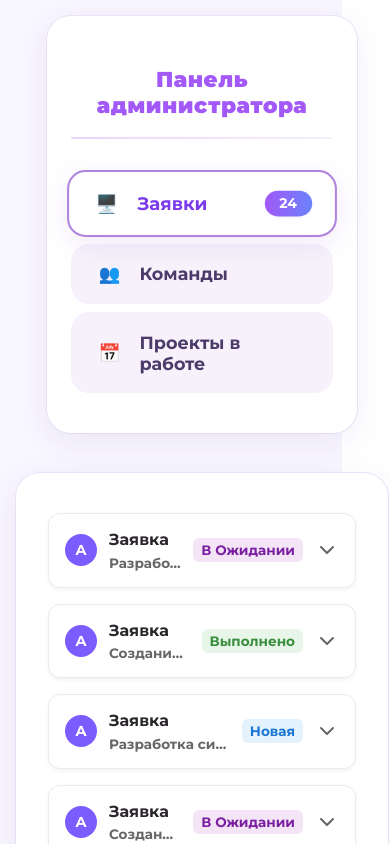
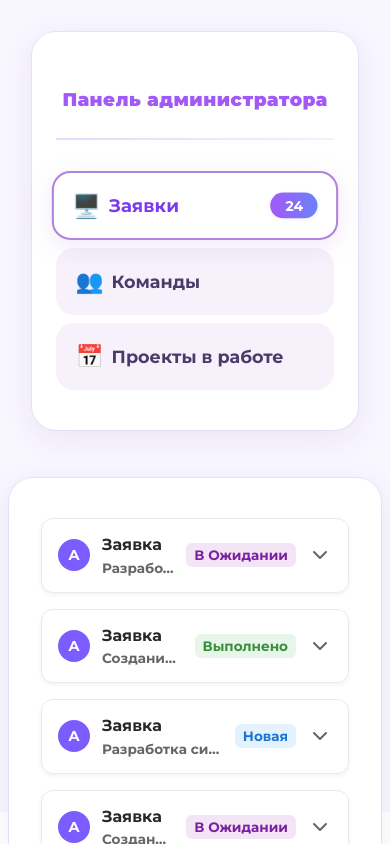
Before and after one commit to Rend-y/hacaton-2025, a Vue app in the folder Frontend/: page /admin in a window 390 px wide. Shown: the top 844 px of the page. Built offline with nearby package versions, Linux system fonts and the light colour scheme; the HTML template or start-up script is replaced by a standard one.

Commit message:
Updated AdminPanel.vue to implement a collapsible sidebar feature. Enhanced sidebar and title styling for better responsiveness and user experience. Added toggle button for expanding and collapsing the sidebar, along with improved active state styles for navigation items.

```diff
--- a/Frontend/src/views/AdminPanel.vue
+++ b/Frontend/src/views/AdminPanel.vue
@@ -1,8 +1,11 @@
 <template>
   <div class="wrapper">
     <!-- Сайдбар -->
-    <aside class="sidebar">
-      <h2 class="title">Панель администратора</h2>
+    <aside class="sidebar" :class="{ 'sidebar-compact': !isSidebarExpanded }">
+      <h2 class="title" :class="{ 'title-compact': !isSidebarExpanded }">
+        <span v-if="isSidebarExpanded">Панель администратора</span>
+        <span v-else class="logo">⚡</span>
+      </h2>
       <div class="sidebar-divider"></div>
       <nav>
         <ul>
@@ -13,15 +16,22 @@
             @click="activeTab = item.key as 'requests' | 'teams' | 'projects'"
           >
             <span class="icon">{{ item.icon }}</span>
-            <span class="label">{{ item.label }}</span>
-            <span v-if="item.badge" class="badge">{{ item.badge }}</span>
+            <span class="label" v-show="isSidebarExpanded">{{ item.label }}</span>
+            <span v-if="item.badge && isSidebarExpanded" class="badge">{{ item.badge }}</span>
           </li>
         </ul>
       </nav>
+
+      <div class="sidebar-footer">
+        <div class="sidebar-divider"></div>
+        <button class="toggle-btn" @click="toggleSidebar">
+          {{ isSidebarExpanded ? '◀' : '▶' }}
+        </button>
+      </div>
     </aside>
 
     <!-- Контент -->
-    <main class="content">
+    <main class="content" :class="{ 'content-expanded': !isSidebarExpanded }">
       <RequestsList v-if="activeTab === 'requests'" />
       <TeamsList v-else-if="activeTab === 'teams'" />
       <ProjectsList v-else-if="activeTab === 'projects'" />
@@ -55,6 +65,12 @@ const menuItems = [
 ]
 
 const activeTab = ref<'requests' | 'teams' | 'projects'>('requests')
+
+const isSidebarExpanded = ref(true)
+
+const toggleSidebar = () => {
+  isSidebarExpanded.value = !isSidebarExpanded.value
+}
 </script>
 
 <style scoped>
@@ -81,15 +97,74 @@ const activeTab = ref<'requests' | 'teams' | 'projects'>('requests')
   flex-direction: column;
   box-shadow: 0 8px 32px 0 rgba(80, 36, 143, 0.08), 0 0 0 1px #ede7fa;
   box-sizing: border-box;
+  transition: all 0.3s ease;
+}
+
+.sidebar-compact {
+  width: 80px;
+  padding: 2rem 0.5rem;
+}
+
+.sidebar-footer {
+  margin-top: auto;
+  padding-top: 1rem;
+}
+
+.toggle-btn {
+  width: 100%;
+  background: #f6f1fa;
+  border: 2px solid #b084dc;
+  color: #7c3aed;
+  padding: 0.8rem;
+  border-radius: 18px;
+  cursor: pointer;
+  display: flex;
+  align-items: center;
+  justify-content: center;
+  font-size: 1.2rem;
+  transition: all 0.3s ease;
+  margin-top: 1rem;
+}
+
+.toggle-btn:hover {
+  background: #fff;
+  transform: scale(1.02);
+  box-shadow: 0 4px 12px rgba(176, 132, 220, 0.2);
+}
+
+.sidebar-compact .toggle-btn {
+  padding: 0.8rem 0.5rem;
 }
 
 .title {
   font-weight: 800;
   margin-bottom: 1.2rem;
-  font-size: 1.35rem;
+  font-size: 1.15rem;
   color: #a259f7;
   text-align: center;
   letter-spacing: 0.5px;
+  transition: all 0.3s ease;
+  white-space: nowrap;
+  overflow: hidden;
+  height: 2.5rem;
+  display: flex;
+  align-items: center;
+  justify-content: center;
+}
+
+.title-compact {
+  font-size: 1.8rem;
+  margin-bottom: 1rem;
+}
+
+.title-compact .logo {
+  display: inline-flex;
+  align-items: center;
+  justify-content: center;
+  transform: rotate(-10deg);
+  filter: drop-shadow(0 2px 4px rgba(162, 89, 247, 0.2));
+  width: 100%;
+  height: 100%;
 }
 
 .sidebar-divider {
@@ -118,16 +193,16 @@ nav ul {
 nav li {
   display: flex;
   flex-direction: row;
-  justify-content: space-between;
+  justify-content: center;
   align-items: center;
-  padding: 1.1rem 1.4rem;
+  padding: 1.1rem;
   border-radius: 18px;
   cursor: pointer;
   font-size: 1.1rem;
   font-weight: 600;
   color: #4b3b6b;
   margin-bottom: 0.5rem;
-  transition: background 0.3s, color 0.3s, box-shadow 0.3s, border 0.3s, transform 0.2s;
+  transition: all 0.3s ease;
   background: #f6f1fa;
   border: 2px solid transparent;
   width: 100%;
@@ -136,18 +211,8 @@ nav li {
   gap: 0.5rem;
 }
 
-nav li .icon {
-  display: flex;
-  align-items: center;
-  justify-content: center;
-  width: 28px;
-  min-width: 28px;
-  margin-right: 0.5rem;
-}
-
-nav li .label {
-  flex: 1;
-  text-align: left;
+nav li:hover {
+  border: 2px solid #b084dc;
 }
 
 nav li.active {
@@ -156,7 +221,41 @@ nav li.active {
   box-shadow: 0 6px 24px 0 rgba(176, 132, 220, 0.18);
   border: 2px solid #b084dc;
   transform: scale(1.03);
-  transition: background 0.3s, color 0.3s, box-shadow 0.3s, border 0.3s, transform 0.2s;
+}
+
+nav li.active:hover {
+  transform: scale(1.05);
+  box-shadow: 0 8px 28px 0 rgba(176, 132, 220, 0.25);
+}
+
+nav li.active:active {
+  transform: scale(1.02);
+  box-shadow: 0 4px 16px 0 rgba(176, 132, 220, 0.2);
+}
+
+.sidebar-compact nav li {
+  padding: 1.1rem 0.5rem;
+  justify-content: center;
+}
+
+nav li .icon {
+  display: flex;
+  align-items: center;
+  justify-content: center;
+  width: 28px;
+  min-width: 28px;
+  margin-right: 0;
+  font-size: 1.4rem;
+}
+
+.sidebar-compact nav li .icon {
+  margin-right: 0;
+}
+
+nav li .label {
+  flex: 1;
+  text-align: left;
+  transition: all 0.3s ease;
 }
 
 nav li.active .icon {
@@ -194,27 +293,42 @@ nav li span.badge {
   box-shadow: 0 8px 32px 0 rgba(80, 36, 143, 0.08), 0 0 0 1px #ede7fa;
   padding: 2.5rem 2rem;
   margin-left: 0.5rem;
+  transition: all 0.3s ease;
+}
+
+.content-expanded {
+  margin-left: 0.5rem;
 }
 
 @media (max-width: 900px) {
-  .wrapper {
-    flex-direction: column;
-    padding: 1rem;
-    min-height: 100vh;
-    max-width: calc(100vw - 3rem);
-    height: auto;
-    gap: 1.5rem;
+  .toggle-btn {
+    display: none;
   }
+
   .sidebar {
     width: 100%;
     height: auto;
     margin-bottom: 1rem;
     align-items: stretch;
   }
+
+  .sidebar-compact {
+    width: 100%;
+    padding: 2rem 1.5rem;
+  }
+
+  .title-compact {
+    font-size: 1.35rem;
+  }
+
   .content {
     height: auto;
     margin-left: 0;
     padding: 1.5rem 1rem;
   }
+
+  .sidebar-footer {
+    display: none;
+  }
 }
 </style>
```
